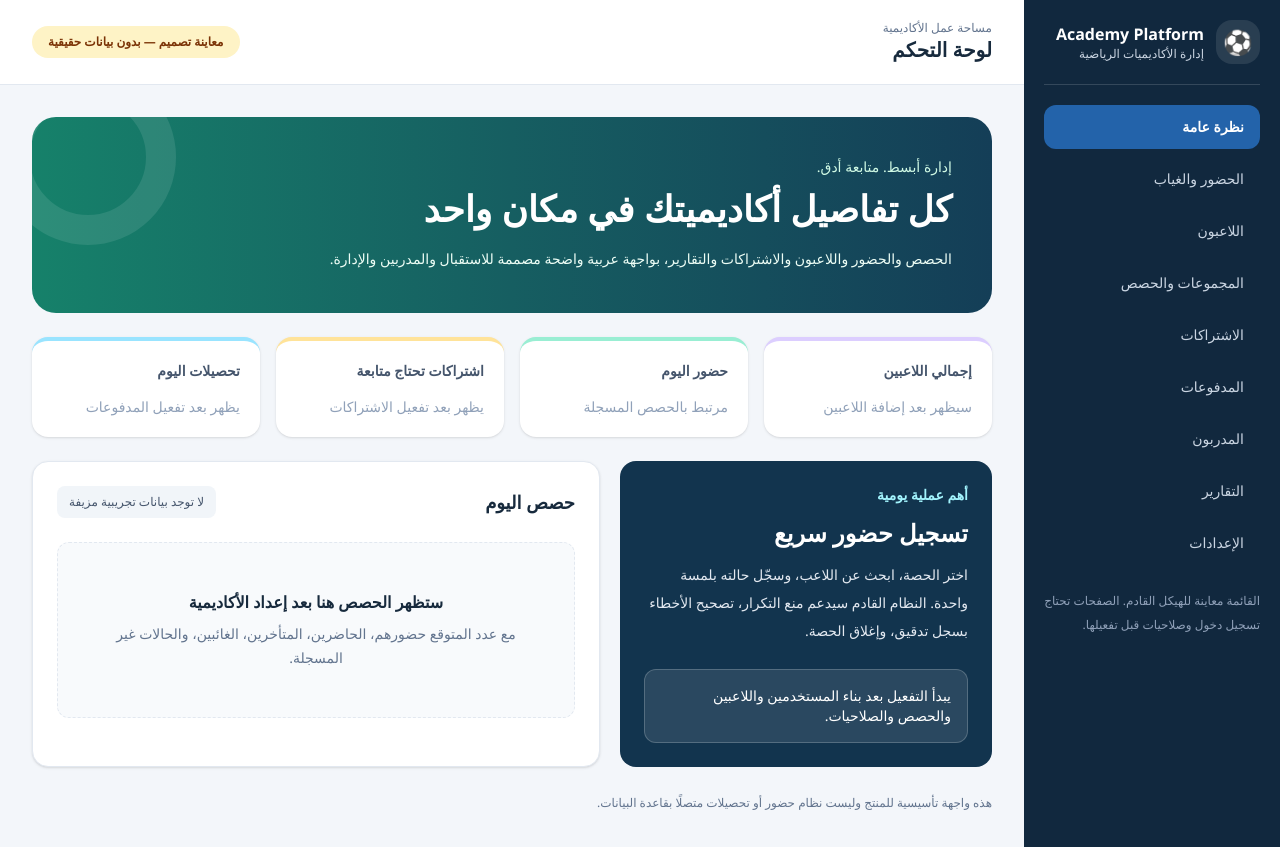
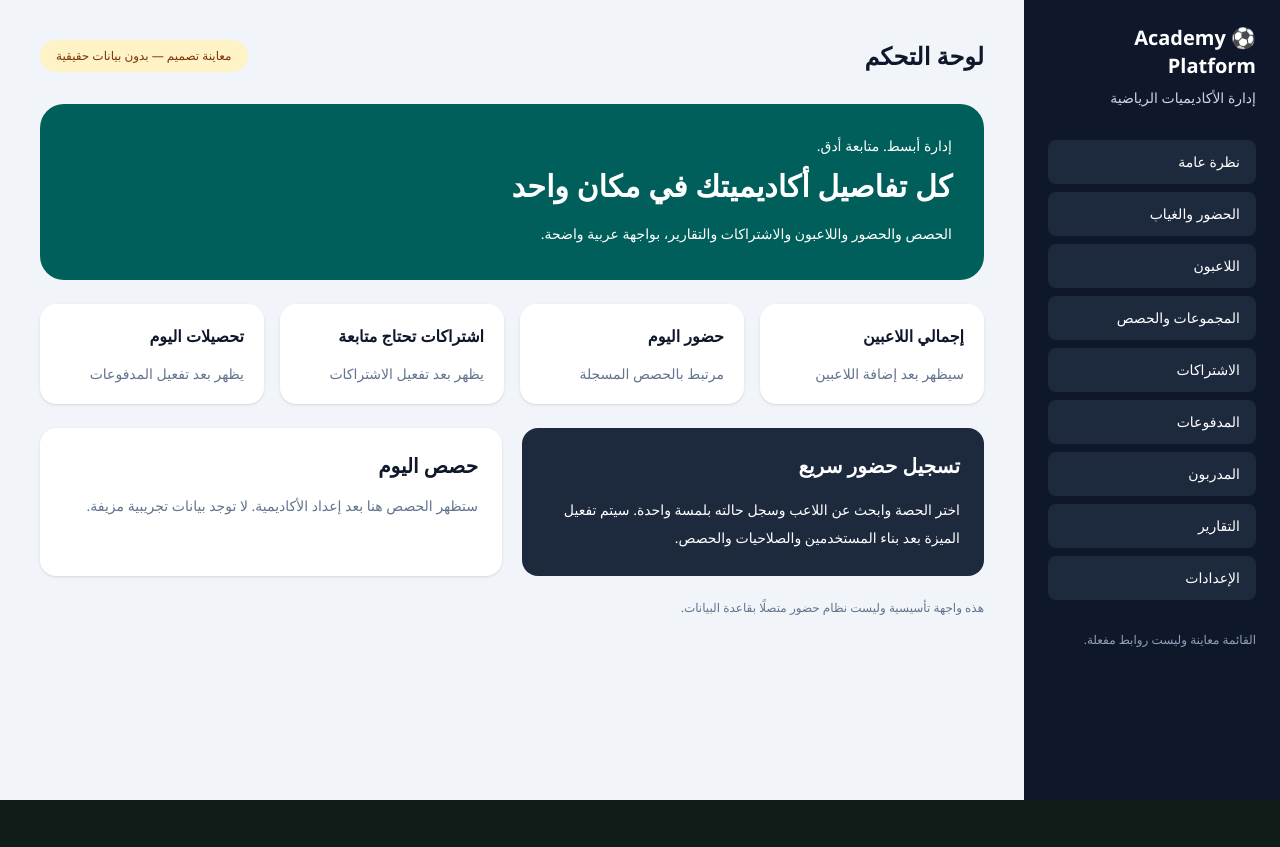
Before and after one commit to ahmed01119/academy-platform, a Next.js app in the folder apps/web/: page / in a window 1280 px wide. After the commit the page ends 800 px from the top, so only its background shows below. Built offline with nearby package versions, Linux system fonts and the light colour scheme.

Commit message:
fix(web): simplify dashboard JSX to stable formatter-friendly layout

```diff
--- a/apps/web/src/app/page.tsx
+++ b/apps/web/src/app/page.tsx
@@ -11,115 +11,72 @@ const navigation = [
 ];
 
 const summaries = [
-  { label: 'إجمالي اللاعبين', detail: 'سيظهر بعد إضافة اللاعبين', accent: 'border-violet-400/40' },
-  { label: 'حضور اليوم', detail: 'مرتبط بالحصص المسجلة', accent: 'border-emerald-400/40' },
-  {
-    label: 'اشتراكات تحتاج متابعة',
-    detail: 'يظهر بعد تفعيل الاشتراكات',
-    accent: 'border-amber-400/40',
-  },
-  { label: 'تحصيلات اليوم', detail: 'يظهر بعد تفعيل المدفوعات', accent: 'border-sky-400/40' },
+  { label: 'إجمالي اللاعبين', detail: 'سيظهر بعد إضافة اللاعبين' },
+  { label: 'حضور اليوم', detail: 'مرتبط بالحصص المسجلة' },
+  { label: 'اشتراكات تحتاج متابعة', detail: 'يظهر بعد تفعيل الاشتراكات' },
+  { label: 'تحصيلات اليوم', detail: 'يظهر بعد تفعيل المدفوعات' },
 ];
 
 export default function HomePage() {
   return (
-    <main className="min-h-screen bg-[#f3f6fa] text-[#172a3d]">
-      <div className="mx-auto flex min-h-screen max-w-[1600px] flex-col lg:flex-row">
-        <aside className="w-full shrink-0 bg-[#11283e] p-5 text-white lg:min-h-screen lg:w-64">
-          <div className="flex items-center gap-3 border-b border-white/15 pb-5">
-            <div className="flex h-11 w-11 items-center justify-center rounded-2xl bg-white/10 text-2xl">
-              ⚽
-            </div>
-            <div>
-              <p className="font-bold">Academy Platform</p>
-              <p className="text-xs text-slate-300">إدارة الأكاديميات الرياضية</p>
-            </div>
-          </div>
-          <nav aria-label="القائمة الرئيسية" className="mt-5 flex gap-2 overflow-x-auto lg:flex-col">
+    <main className="min-h-screen bg-slate-100 text-slate-900">
+      <div className="mx-auto flex max-w-7xl flex-col lg:flex-row">
+        <aside className="bg-slate-900 p-6 text-white lg:min-h-screen lg:w-64">
+          <h1 className="text-xl font-bold">⚽ Academy Platform</h1>
+          <p className="mt-2 text-sm text-slate-300">إدارة الأكاديميات الرياضية</p>
+          <nav aria-label="القائمة الرئيسية" className="mt-8 flex gap-2 overflow-x-auto lg:flex-col">
             {navigation.map((item, index) => (
               <span
                 key={item}
                 aria-current={index === 0 ? 'page' : undefined}
-                className={`shrink-0 rounded-xl px-4 py-3 text-sm ${
-                  index === 0 ? 'bg-[#2363aa] font-semibold text-white' : 'text-slate-300'
-                }`}
+                className="shrink-0 rounded-lg bg-slate-800 px-4 py-3 text-sm"
               >
                 {item}
               </span>
             ))}
           </nav>
-          <p className="mt-6 hidden text-xs leading-6 text-slate-400 lg:block">
-            القائمة معاينة للهيكل القادم. الصفحات تحتاج تسجيل دخول وصلاحيات قبل تفعيلها.
-          </p>
+          <p className="mt-8 text-xs text-slate-400">القائمة معاينة وليست روابط مفعلة.</p>
         </aside>
-
-        <div className="min-w-0 flex-1">
-          <header className="flex flex-wrap items-center justify-between gap-3 border-b border-slate-200 bg-white px-5 py-5 md:px-8">
-            <div>
-              <p className="text-xs font-medium text-slate-500">مساحة عمل الأكاديمية</p>
-              <h1 className="text-xl font-bold">لوحة التحكم</h1>
-            </div>
-            <span className="rounded-full bg-amber-100 px-4 py-2 text-xs font-semibold text-amber-900">
+        <div className="min-w-0 flex-1 p-6 md:p-10">
+          <header className="flex flex-wrap items-center justify-between gap-4">
+            <h2 className="text-2xl font-bold">لوحة التحكم</h2>
+            <span className="rounded-full bg-amber-100 px-4 py-2 text-xs text-amber-900">
               معاينة تصميم — بدون بيانات حقيقية
             </span>
           </header>
-
-          <div className="space-y-6 p-5 md:p-8">
-            <section className="relative overflow-hidden rounded-3xl bg-gradient-to-l from-[#143e57] via-[#165e61] to-[#16816a] p-7 text-white md:p-10">
-              <div className="absolute -left-8 -top-12 h-44 w-44 rounded-full border-[30px] border-white/10" />
-              <div className="relative">
-                <p className="mb-3 text-sm text-emerald-100">إدارة أبسط. متابعة أدق.</p>
-                <h2 className="text-2xl font-bold md:text-4xl">كل تفاصيل أكاديميتك في مكان واحد</h2>
-                <p className="mt-4 max-w-2xl text-sm leading-7 text-emerald-50">
-                  الحصص والحضور واللاعبون والاشتراكات والتقارير، بواجهة عربية واضحة
-                  مصممة للاستقبال والمدربين والإدارة.
+          <section className="mt-8 rounded-3xl bg-teal-800 p-8 text-white">
+            <p className="text-sm">إدارة أبسط. متابعة أدق.</p>
+            <h3 className="mt-3 text-3xl font-bold">كل تفاصيل أكاديميتك في مكان واحد</h3>
+            <p className="mt-4 text-sm leading-7">
+              الحصص والحضور واللاعبون والاشتراكات والتقارير، بواجهة عربية واضحة.
             </p>
-              </div>
           </section>
-
-            <section aria-label="مؤشرات الأكاديمية" className="grid gap-4 sm:grid-cols-2 xl:grid-cols-4">
+          <section aria-label="مؤشرات الأكاديمية" className="mt-6 grid gap-4 sm:grid-cols-2 xl:grid-cols-4">
             {summaries.map((item) => (
-                <article
-                  key={item.label}
-                  className={`rounded-2xl border-t-4 bg-white p-5 shadow-sm ${item.accent}`}
-                >
-                  <h3 className="text-sm font-semibold text-slate-600">{item.label}</h3>
-                  <p className="mt-4 text-sm text-slate-400">{item.detail}</p>
+              <article key={item.label} className="rounded-2xl bg-white p-5 shadow-sm">
+                <h3 className="font-semibold">{item.label}</h3>
+                <p className="mt-4 text-sm text-slate-500">{item.detail}</p>
               </article>
             ))}
           </section>
-
-            <section className="grid gap-5 xl:grid-cols-5">
-              <article className="rounded-2xl bg-[#12344e] p-6 text-white xl:col-span-2">
-                <p className="text-sm font-semibold text-cyan-200">أهم عملية يومية</p>
-                <h2 className="mt-3 text-2xl font-bold">تسجيل حضور سريع</h2>
-                <p className="mt-3 text-sm leading-7 text-slate-200">
-                  اختر الحصة، ابحث عن اللاعب، وسجّل حالته بلمسة واحدة. النظام القادم
-                  سيدعم منع التكرار، تصحيح الأخطاء بسجل تدقيق، وإغلاق الحصة.
+          <section className="mt-6 grid gap-5 xl:grid-cols-2">
+            <article className="rounded-2xl bg-slate-800 p-6 text-white">
+              <h3 className="text-xl font-bold">تسجيل حضور سريع</h3>
+              <p className="mt-4 text-sm leading-7">
+                اختر الحصة وابحث عن اللاعب وسجل حالته بلمسة واحدة.
+                سيتم تفعيل الميزة بعد بناء المستخدمين والصلاحيات والحصص.
               </p>
-                <div className="mt-6 rounded-xl border border-white/20 bg-white/10 p-4 text-sm">
-                  يبدأ التفعيل بعد بناء المستخدمين واللاعبين والحصص والصلاحيات.
-                </div>
             </article>
-              <article className="rounded-2xl border border-slate-200 bg-white p-6 shadow-sm xl:col-span-3">
-                <div className="flex flex-wrap items-center justify-between gap-3">
-                  <h2 className="text-lg font-bold">حصص اليوم</h2>
-                  <span className="rounded-lg bg-slate-100 px-3 py-2 text-xs text-slate-600">
-                    لا توجد بيانات تجريبية مزيفة
-                  </span>
-                </div>
-                <div className="mt-6 flex min-h-44 flex-col items-center justify-center rounded-xl border border-dashed border-slate-200 bg-slate-50 p-6 text-center">
-                  <p className="font-semibold">ستظهر الحصص هنا بعد إعداد الأكاديمية</p>
-                  <p className="mt-2 max-w-md text-sm leading-6 text-slate-500">
-                    مع عدد المتوقع حضورهم، الحاضرين، المتأخرين، الغائبين، والحالات غير المسجلة.
+            <article className="rounded-2xl bg-white p-6 shadow-sm">
+              <h3 className="text-xl font-bold">حصص اليوم</h3>
+              <p className="mt-4 text-sm text-slate-500">
+                ستظهر الحصص هنا بعد إعداد الأكاديمية. لا توجد بيانات تجريبية مزيفة.
               </p>
-                </div>
             </article>
           </section>
-            <p className="text-xs leading-6 text-slate-500">
-              هذه واجهة تأسيسية للمنتج وليست نظام حضور أو تحصيلات متصلًا بقاعدة البيانات.
+          <p className="mt-6 text-xs text-slate-500">
+            هذه واجهة تأسيسية وليست نظام حضور متصلًا بقاعدة البيانات.
           </p>
-          </div>
         </div>
       </div>
     </main>
```
Lines whose indentation alone changed are shown as unchanged.
